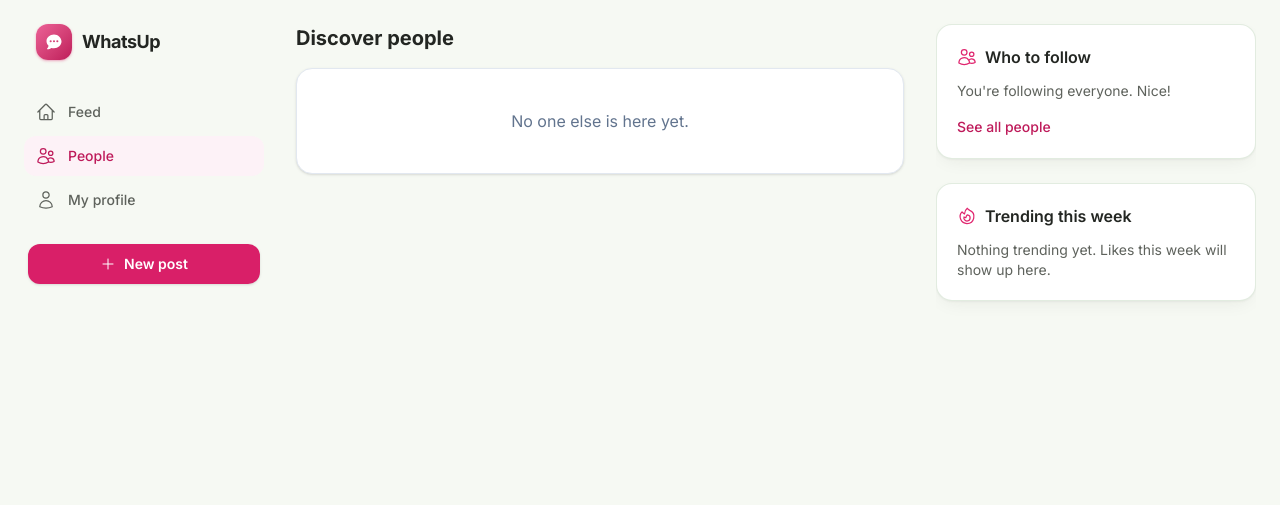
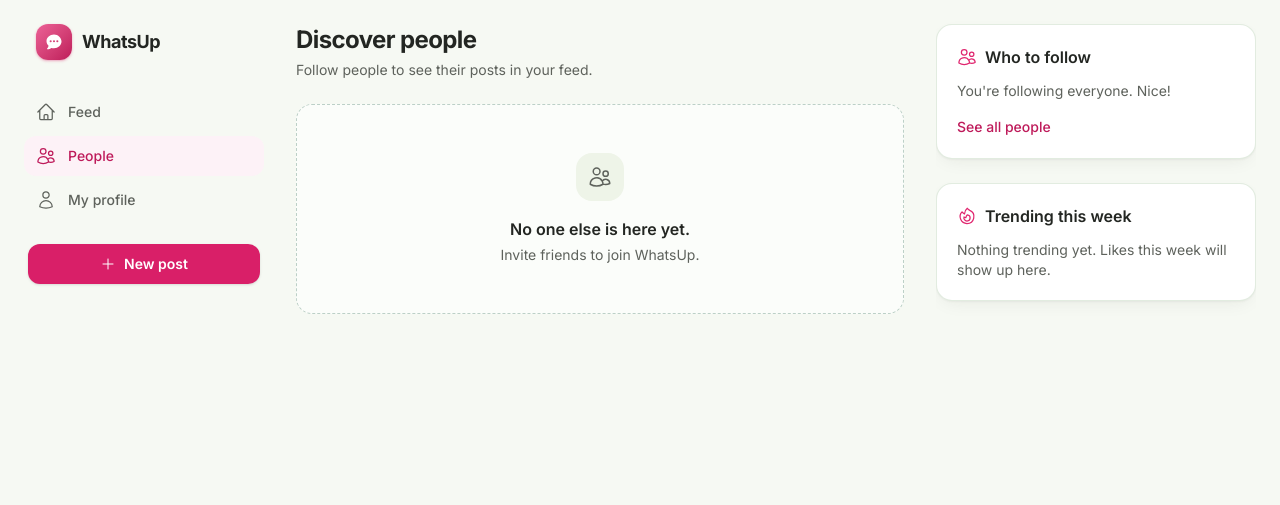
Before and after one commit to ShmuelNg1212/WhatsUp, a Django app: page /people/ in a window 1280 px wide. Shown: the top 505 px of the page. Run offline with Django 5.2, Linux system fonts and the light colour scheme; the visitor is signed in with stand-in values (Sample User, id 1); data comes from the database, SQL or seed files in the repository; data that the repository does not hold is empty.

Commit message:
refactor(ui): redesign profiles and people discovery
Co-Authored-By: Claude Opus 5.5 <noreply@anthropic.com>

```diff
--- a/templates/posts/people.html
+++ b/templates/posts/people.html
@@ -1,21 +1,27 @@
 {% extends "layouts/social.html" %}
 {% block title %}Discover people{% endblock %}
+{% block page_title %}People{% endblock %}
 {% block content %}
-<div class="mx-auto max-w-2xl">
-  <h1 class="mb-4 text-xl font-bold">Discover people</h1>
-  <ul class="divide-y divide-slate-100 rounded-2xl border border-slate-200 bg-white shadow-sm">
+<div class="mb-6">
+  <h1 class="text-2xl font-bold tracking-tight">Discover people</h1>
+  <p class="mt-1 text-sm text-sage-700">Follow people to see their posts in your feed.</p>
+</div>
+{% if people %}
+  <ul class="grid gap-4 sm:grid-cols-2">
     {% for person in people %}
-      <li class="flex items-center justify-between px-5 py-3">
-        <div>
-          <a href="{% url 'posts:profile' person.username %}" class="font-semibold hover:underline">{{ person.username }}</a>
-          <p class="text-xs text-slate-500">{{ person.follower_count }} follower{{ person.follower_count|pluralize }} · {{ person.following_count }} following</p>
+      <li class="card card-hover flex items-center gap-3 p-4">
+        <a href="{% url 'posts:profile' person.username %}">{% include "components/avatar.html" with user=person size="lg" only %}</a>
+        <div class="min-w-0 flex-1">
+          <a href="{% url 'posts:profile' person.username %}" class="block truncate font-semibold hover:underline">{% firstof person.get_full_name person.username %}</a>
+          <p class="truncate text-xs text-sage-700">@{{ person.username }}</p>
+          <p class="mt-1 text-xs text-sage-700"><strong class="text-sage-900">{{ person.follower_count }}</strong> follower{{ person.follower_count|pluralize }} · <strong class="text-sage-900">{{ person.following_count }}</strong> following</p>
         </div>
-        {% include "posts/_follow_button.html" with target=person following=person.followed_by_me %}
+        {% include "components/follow_button.html" with target=person following=person.followed_by_me %}
       </li>
-    {% empty %}
-      <li class="px-5 py-10 text-center text-slate-500">No one else is here yet.</li>
     {% endfor %}
   </ul>
-  {% include "components/pagination.html" %}
-</div>
+{% else %}
+  {% include "components/empty_state.html" with title="No one else is here yet." text="Invite friends to join WhatsUp." icon="users" only %}
+{% endif %}
+{% include "components/pagination.html" %}
 {% endblock %}
```
Also changed, not shown: templates/components/follow_button.html (added, +11 -0 lines), templates/posts/_follow_button.html (+2 -7 lines), templates/posts/profile.html (+33 -22 lines).
